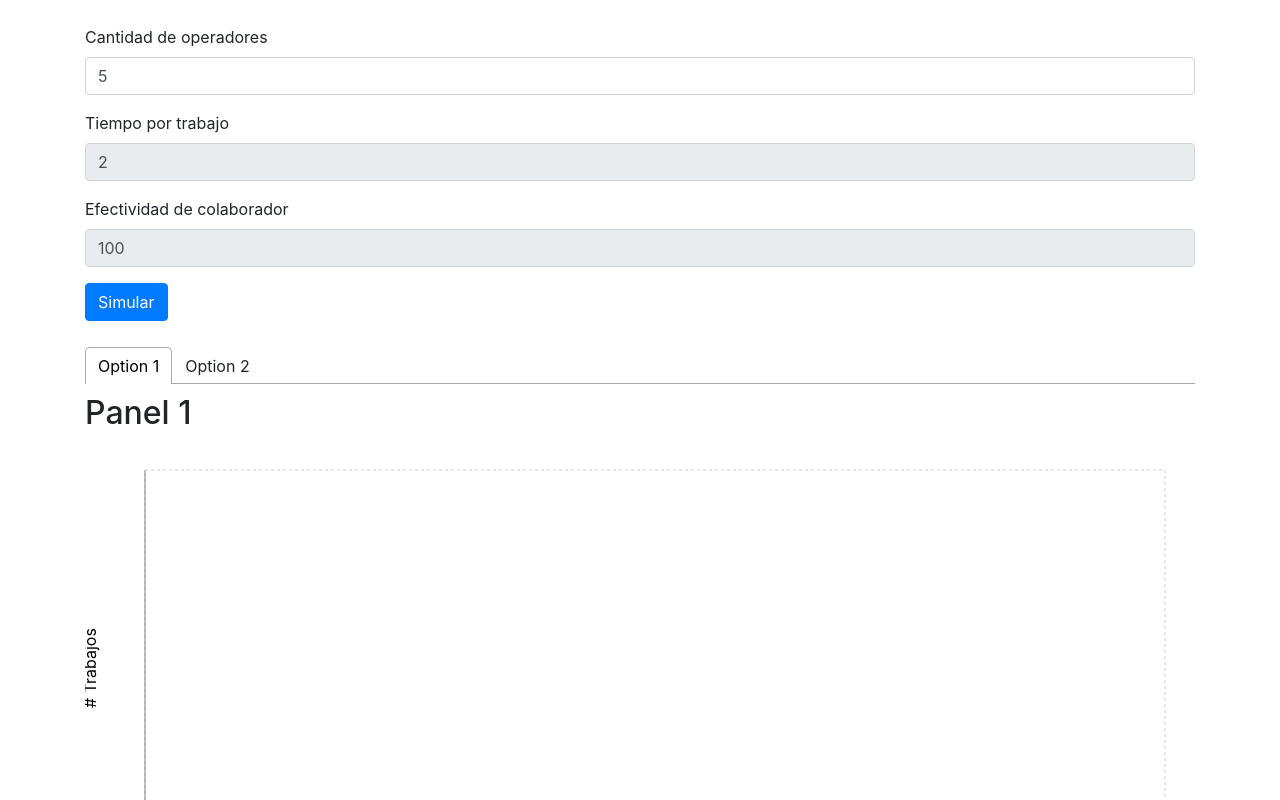
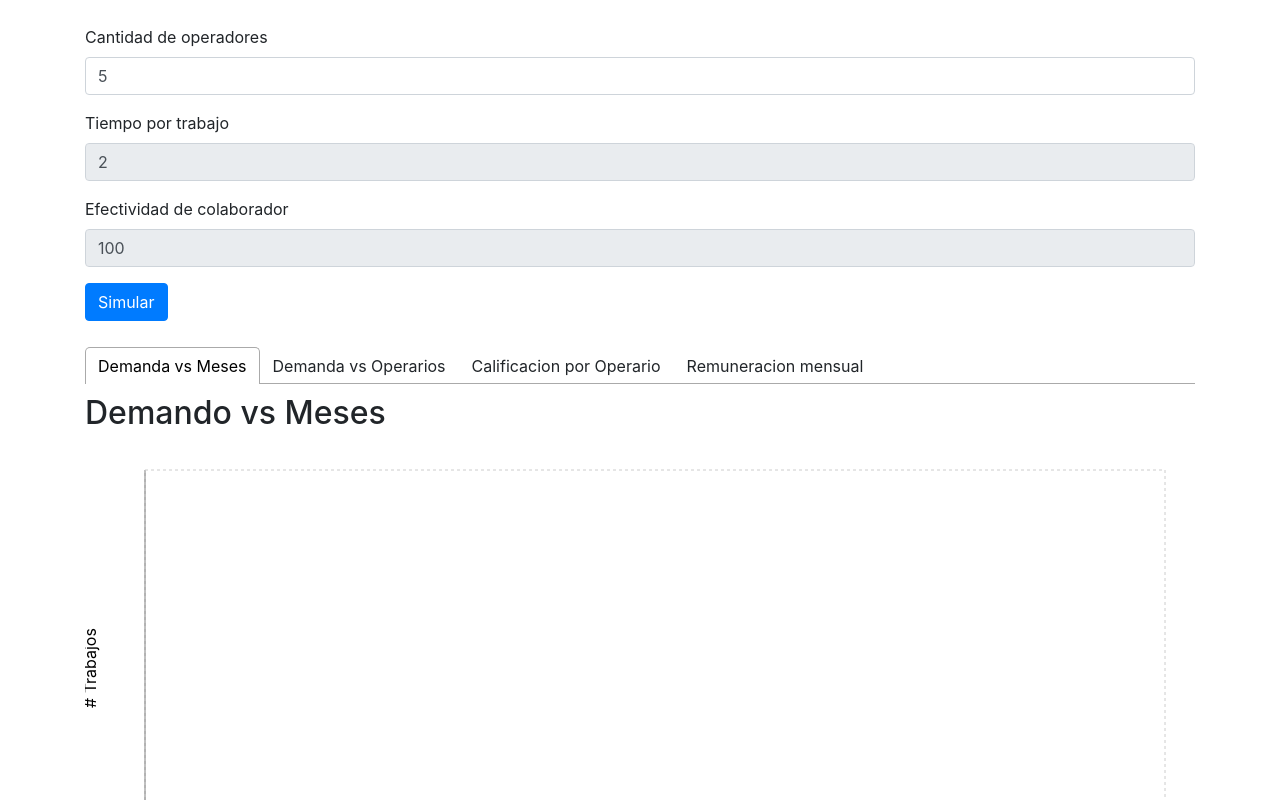
Before and after one commit to jonathanpalma/scrum-udb, a React (Create React App) app in the folder ui/: page / in a window 1280 px wide. Both pictures are taken after a click on the button "Simular". Shown: the top 800 px of the page. Built offline with nearby package versions, Linux system fonts and the light colour scheme.

Commit message:
Defined deliverable features

```diff
--- a/ui/src/components/TabMenu.tsx
+++ b/ui/src/components/TabMenu.tsx
@@ -7,17 +7,28 @@ function TabMenu(): JSX.Element {
   return (
     <Tabs>
       <TabList>
-        <Tab>Option 1</Tab>
-        <Tab>Option 2</Tab>
+        <Tab>Demanda vs Meses</Tab>
+        <Tab>Demanda vs Operarios</Tab>
+        <Tab>Calificacion por Operario</Tab>
+        <Tab>Remuneracion mensual</Tab>
       </TabList>
       <TabPanel>
         <div>
-          <h2>Panel 1</h2>
+          <h2>Demando vs Meses</h2>
           <BaseLineChart />
         </div>
       </TabPanel>
       <TabPanel>
-        <p>Panel 2</p>
+        <div>
+          <h2>Demando vs Operarios</h2>
+          <BaseLineChart />
+        </div>
+      </TabPanel>
+      <TabPanel>
+        <h2>Calificacion por Operario</h2>
+      </TabPanel>
+      <TabPanel>
+        <h2>Remuneracion mensual</h2>
       </TabPanel>
     </Tabs>
   );
```
